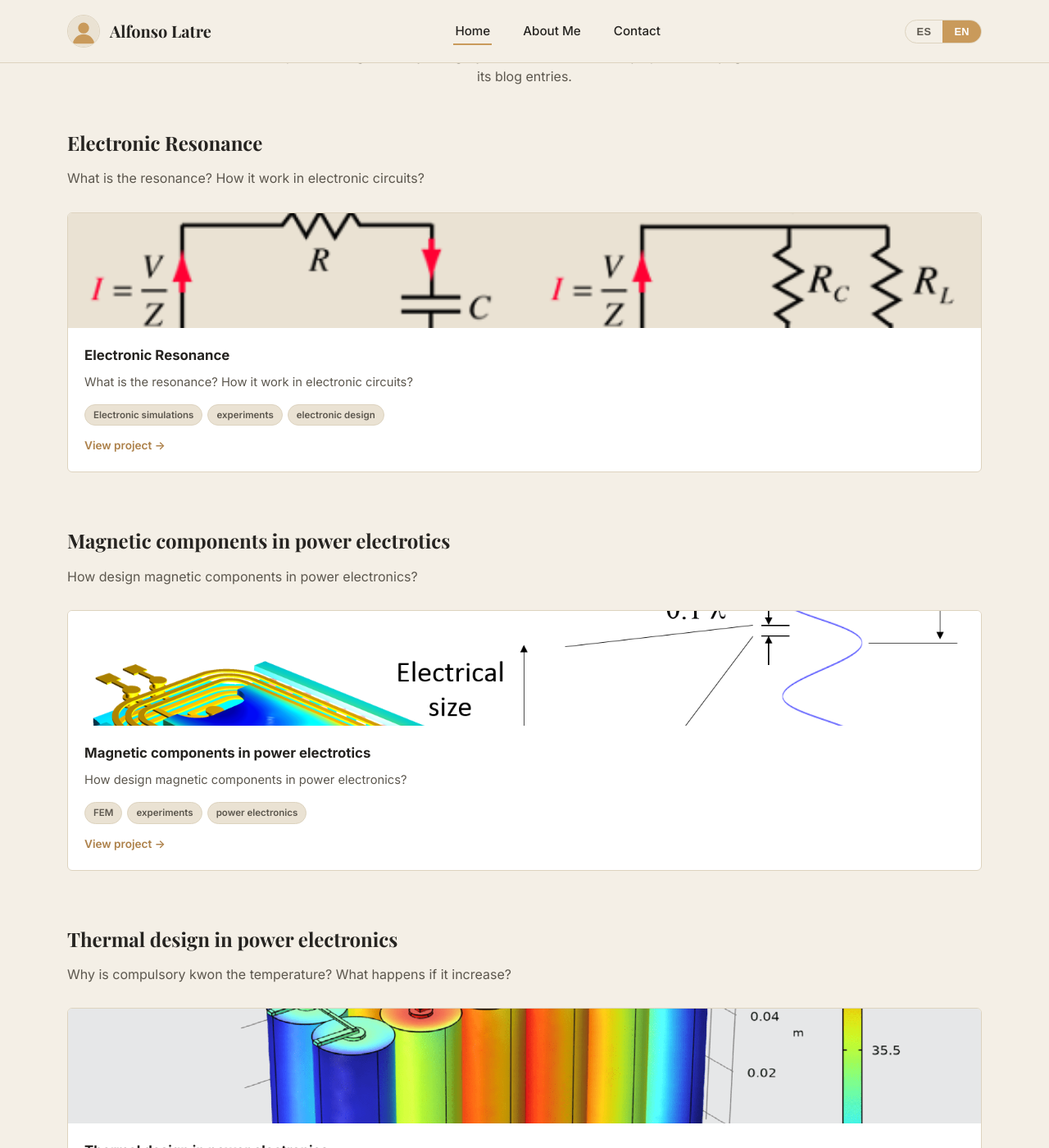
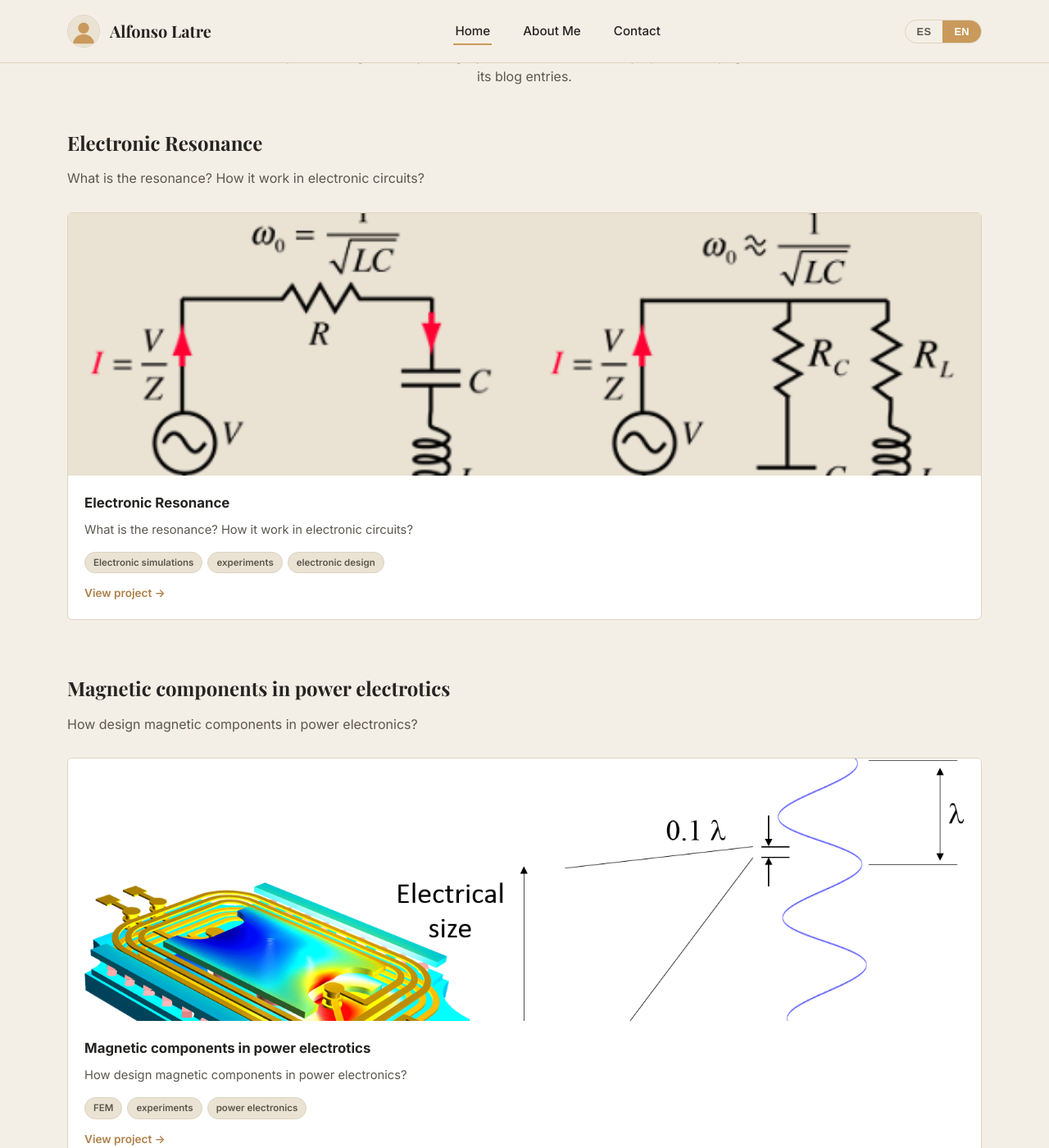
Before and after one commit to alfonLatre/alfonLatre.github.io, a Jekyll site: the page built from index.md, in a window 1280 px wide and 1400 px high, scrolled down 564 px. Shown: the whole window at 82% size. Built offline with Jekyll 4.4.1, drawn with Linux system fonts in a browser that asks for light colours.

Commit message:
Make project card images bigger (320px height)

```diff
--- a/assets/css/style.css
+++ b/assets/css/style.css
@@ -334,8 +334,7 @@ section {
 }
 
 .project-card-image {
-  aspect-ratio: 16 / 7;
-  max-height: 140px;
+  height: 320px;
   background: var(--bg-alt);
   display: flex;
   align-items: center;
```
